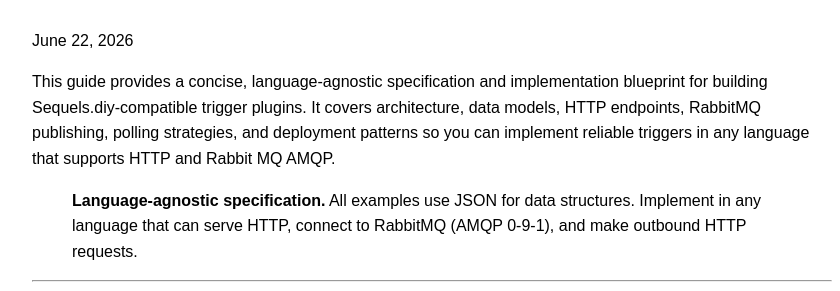
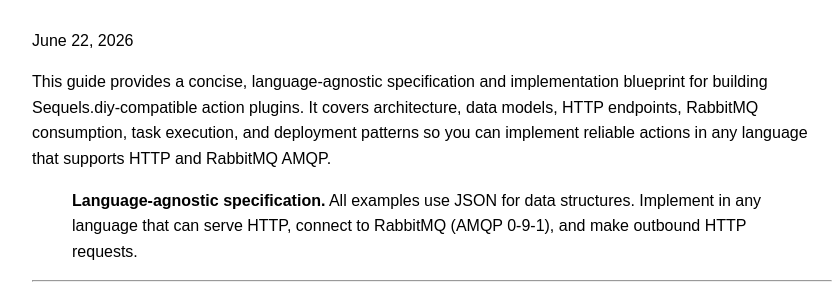
Before and after one commit to arhantbararia/arhantbararia.github.io, a Jekyll site: the page built from _posts/2026-06-20-action-dev-guide.md, in a window 1280 px wide and 900 px high. Shown: the part 132-423 px from the top of the window, without its empty margins (208-1048 px from the left). Built offline with Jekyll 4.4.1, drawn with Linux system fonts in a browser that asks for light colours.

Commit message:
some fixes to action dev guide

```diff
--- a/_posts/2026-06-20-action-dev-guide.md
+++ b/_posts/2026-06-20-action-dev-guide.md
@@ -4,7 +4,7 @@
 date: 2026-06-22
 categories: sequels action dev-guide
 ---
-This guide provides a concise, language-agnostic specification and implementation blueprint for building Sequels.diy-compatible trigger plugins. It covers architecture, data models, HTTP endpoints, RabbitMQ publishing, polling strategies, and deployment patterns so you can implement reliable triggers in any language that supports HTTP and Rabbit MQ AMQP.
+This guide provides a concise, language-agnostic specification and implementation blueprint for building Sequels.diy-compatible action plugins. It covers architecture, data models, HTTP endpoints, RabbitMQ consumption, task execution, and deployment patterns so you can implement reliable actions in any language that supports HTTP and RabbitMQ AMQP.
 
 > **Language-agnostic specification.** All examples use JSON for data structures. Implement in any language that can serve HTTP, connect to RabbitMQ (AMQP 0-9-1), and make outbound HTTP requests.
 
```
